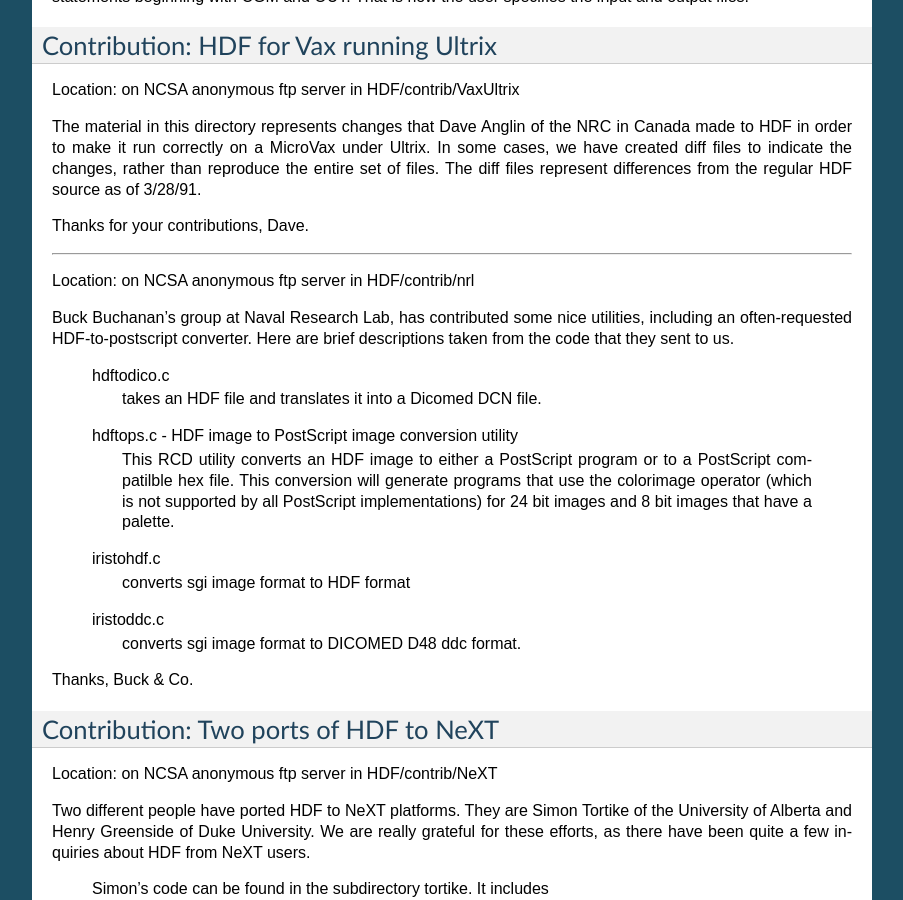
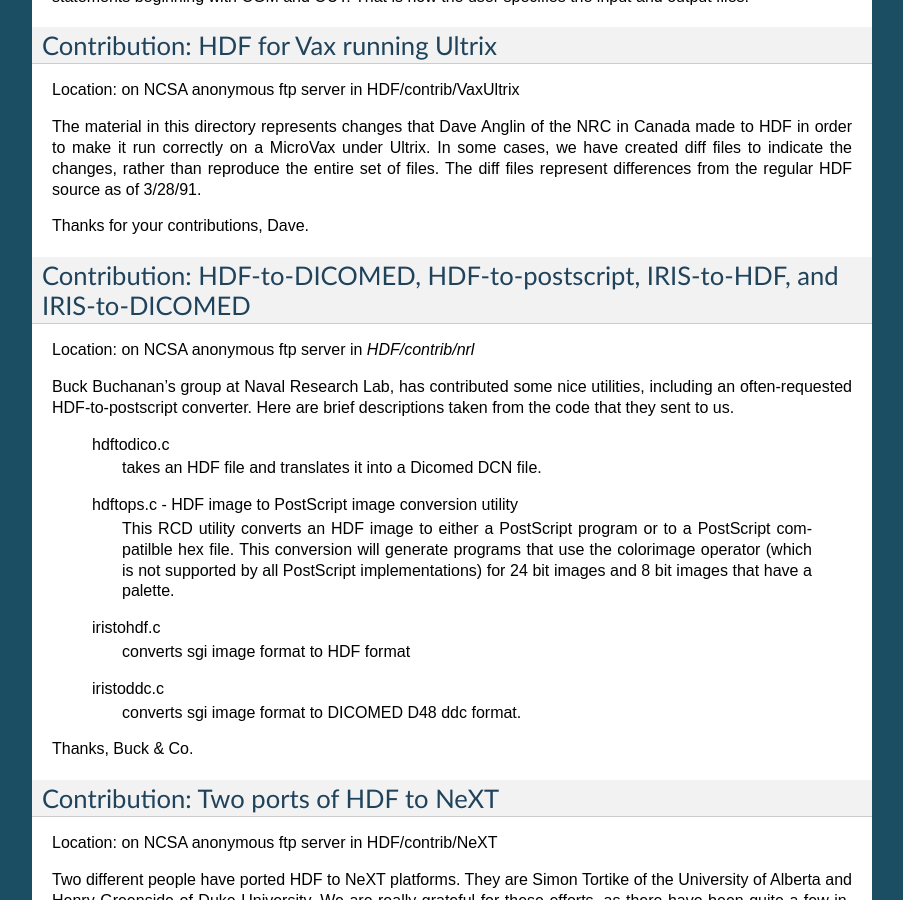
Before and after one commit to hdfeos/hdf, a Sphinx documentation site: the page built from docs/004.rst, in a window 1280 px wide and 900 px high, scrolled down 4280 px. Shown: the whole window, without its empty margins (198-1101 px from the left). Built offline with Sphinx 7.4.7, drawn with Linux system fonts in a browser that asks for light colours; pages that are not in the unit, such as notebooks, are missing from menus; some of the changed text lies outside the part shown.

Commit message:
docs: fix formatting

```diff
--- a/docs/004.rst
+++ b/docs/004.rst
@@ -313,11 +313,10 @@
 
 
 -------------------------------------------------------------------------------
-           Contribution: HDF-to-DICOMED, HDF-to-postscript,
-                 IRIS-to-HDF, and IRIS-to-DICOMED
+Contribution: HDF-to-DICOMED, HDF-to-postscript, IRIS-to-HDF, and IRIS-to-DICOMED
 -------------------------------------------------------------------------------
 
-Location: on NCSA anonymous ftp server in  HDF/contrib/nrl
+Location: on NCSA anonymous ftp server in  `HDF/contrib/nrl`
 
 Buck Buchanan's group at Naval Research Lab, has contributed some
 nice utilities, including an often-requested HDF-to-postscript
```
